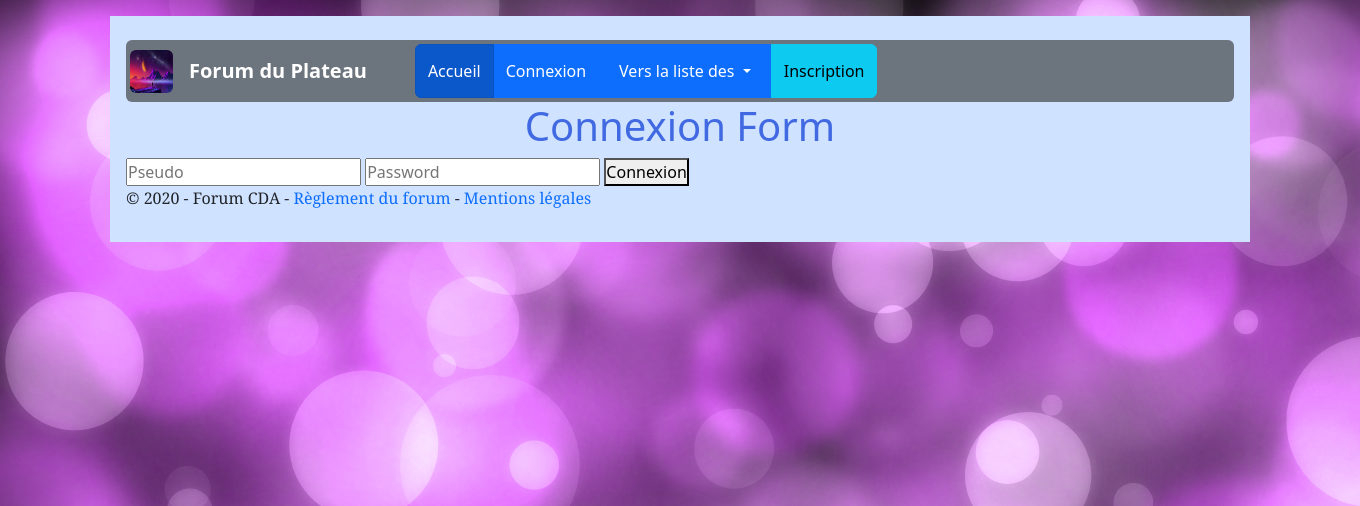
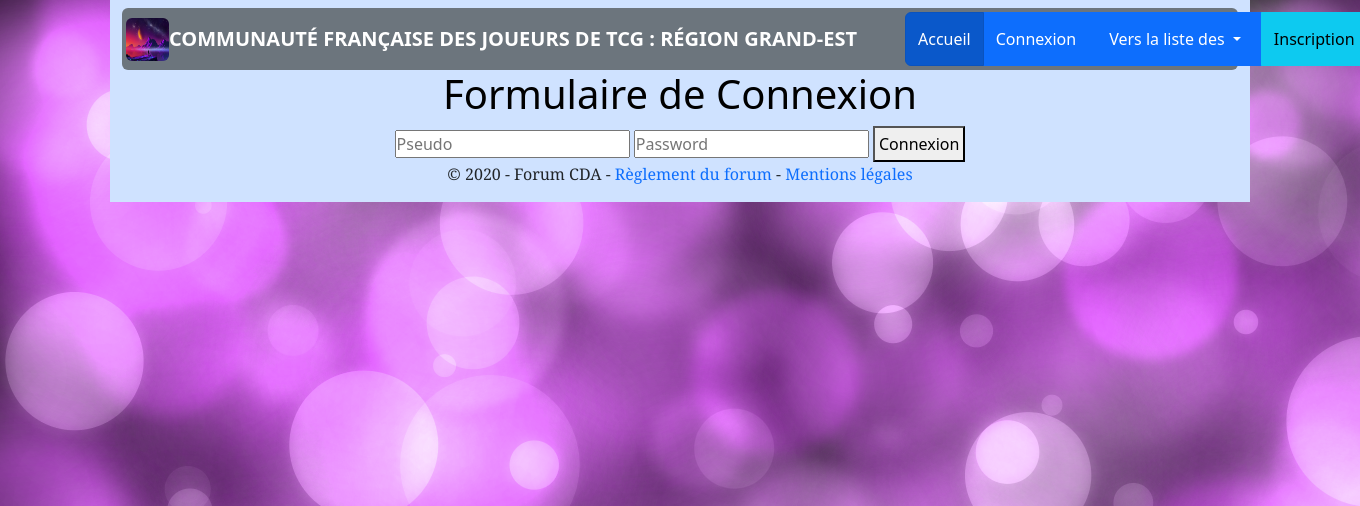
Before and after one commit to MeradRachid/ElanFormation-POO, a PHP site: the page made by forumPlateauRM/forumPlateauTCG/index.php in a window 1360 px wide. Shown: the top 506 px of the page. Run offline with PHP 8.4, Linux system fonts and the light colour scheme; some libraries are stand-ins or nearby versions.

Commit message:
Corrections d'erreurs mineurs effectuées

```diff
--- a/forumPlateauRM/forumPlateauTCG/controller/ForumController.php
+++ b/forumPlateauRM/forumPlateauTCG/controller/ForumController.php
@@ -76,7 +76,7 @@
 
         public function listUsers()
         {
-            $this->restrictTo("ROLE_ADMIN");
+            // $this->restrictTo("ROLE_ADMIN");
             $userManager = new UserManager();
 
             return
--- a/forumPlateauRM/forumPlateauTCG/model/managers/bddIndex.sql
+++ b/forumPlateauRM/forumPlateauTCG/model/managers/bddIndex.sql
@@ -52,9 +52,9 @@ CREATE TABLE Post
 INSERT INTO User (id_user, userName, registerDate, role, email, password)
 VALUES
 (1, "Mac Intosh", "2023-03-16 00:59:00", "ROLE_ADMIN", "sql@gmail.com", 'Test-12345678'),
-(2, "Lee Nux", "2023-03-20 ", "ROLE_USER", "user@gmail.com", 'Test-12345678'),
-(3, 'Wynn Doz', "2023-03-27 ", "ROLE_USER", 'test@gmail.com', 'Test-12345678'),
-(4, 'Oun Bunt&ucirc;', "2023-03-20 ", "ROLE_USER", 'test@test.fr', 'Test-12345678'),
+(2, "Lee Nux", "2023-03-20 09:09:09", "ROLE_USER", "user@gmail.com", 'Test-12345678'),
+(3, 'Wynn Doz', "2023-03-22 10:54:33", "ROLE_USER", 'test@gmail.com', 'Test-12345678'),
+(4, 'Oun Bunt&ucirc;', "2023-03-26 07:55:46", "ROLE_USER", 'test@test.fr', 'Test-12345678'),
 (5, 'Andr Ho&iuml;d', NULL, "ROLE_USER", 'i-bot@email.com', 'Test-12345678');
 
 -- >> insertion Categories :
--- a/forumPlateauRM/forumPlateauTCG/public/css/style.css
+++ b/forumPlateauRM/forumPlateauTCG/public/css/style.css
@@ -15,7 +15,7 @@
 
     h1
     {
-        color: royalblue;
+        color:black;
         text-align: center;
     }
 
--- a/forumPlateauRM/forumPlateauTCG/view/forum/detailPost.php
+++ b/forumPlateauRM/forumPlateauTCG/view/forum/detailPost.php
@@ -2,7 +2,7 @@
     $posts = $result["data"]['posts'];
 ?>
 
-    <h1>~ Bienvenue sur List Posts ~</h1>
+    <h1>~ Bienvenue ~</h1>
 
     <?php
         foreach($posts as $post)
--- a/forumPlateauRM/forumPlateauTCG/view/forum/detailTopic.php
+++ b/forumPlateauRM/forumPlateauTCG/view/forum/detailTopic.php
@@ -1,9 +1,10 @@
-<h1>~ Bienvenue sur Topic Detail ~</h1>
-
 <?php
 
     $posts = $result["data"]['posts'];
 ?>
+
+<h1>~ Bienvenue ~</h1>
+<h2 class="text-center"> Messages du Topic</h2>
 
 <?php
     foreach($posts as $post)
--- a/forumPlateauRM/forumPlateauTCG/view/home.php
+++ b/forumPlateauRM/forumPlateauTCG/view/home.php
@@ -1,5 +1,6 @@
 
-    <h1 class="text-center">~ Bienvenue sur le forum du "Plateau" ~</h1>
+    <h1 class="text-center">~ Bienvenue ~</h1>
+    <h2 class="text-center"> Accueil du Forum</h2>
 
 
 <div class="d-flex">
--- a/forumPlateauRM/forumPlateauTCG/view/layout.php
+++ b/forumPlateauRM/forumPlateauTCG/view/layout.php
@@ -7,23 +7,23 @@
     <script src="https://cdn.tiny.cloud/1/zg3mwraazn1b2ezih16je1tc6z7gwp5yd4pod06ae5uai8pa/tinymce/5/tinymce.min.js" referrerpolicy="origin"></script>
     <link rel="stylesheet" href="https://cdnjs.cloudflare.com/ajax/libs/font-awesome/5.13.0/css/all.min.css" integrity="sha256-h20CPZ0QyXlBuAw7A+KluUYx/3pK+c7lYEpqLTlxjYQ=" crossorigin="anonymous" />
     <link href="https://cdn.jsdelivr.net/npm/bootstrap@5.3.0-alpha1/dist/css/bootstrap.min.css" rel="stylesheet" integrity="sha384-GLhlTQ8iRABdZLl6O3oVMWSktQOp6b7In1Zl3/Jr59b6EGGoI1aFkw7cmDA6j6gD" crossorigin="anonymous">
-    <link rel="stylesheet" href="<?= PUBLIC_DIR ?>/css/style.css">
+    <link rel="stylesheet" href="public/css/style.css">
     <link rel="icon" type="image/png" href="public/img/moon.jpg">
     <title>FORUM DU PLATEAU</title>
 </head>
 
-<body class="p-3 mb-2 bg-secondary-subtle text-emphasis-secondary" background="public/img/bg_bggenerator_com.png">
-    <div id="wrapper" class="container p-3 mb-2 bg-primary-subtle text-emphasis-secondary">
+<body class="bg-secondary-subtle text-emphasis-secondary no-repeat" background="public/img/bg_bggenerator_com.png">
+    <div id="wrapper" class="container d-flex flex-column bg-primary-subtle">
        <div id="mainpage">
             <!-- c'est ici que les messages (erreur ou succès) s'affichent-->
             <h3 class="message" style="color: red"><?= App\Session::getFlash("error") ?></h3>
             <h3 class="message" style="color: green"><?= App\Session::getFlash("success") ?></h3>
 
             <header>
-            <nav class="d-flex align-items-center justify-content-center navbar navbar-expand-lg bg-secondary p-1 rounded" data-bs-theme="dark">
+            <nav class="d-flex align-items-center justify-content-between navbar navbar-expand-lg bg-secondary p-1 rounded" data-bs-theme="dark">
                 <a href="index.php?action=homePage"><img src="public/img/moon.jpg" alt="Logo" width="43px" height="43px" class="d-inline-block align-text-top rounded"></a>
-                <a class="navbar-brand ps-3" href="index.php?action=homePage"><strong> Forum du Plateau </strong></a>
-                <ul class="navbar-nav me-auto mb-2 mb-lg-0">
+                <a class="navbar-brand" href="index.php?action=homePage"><strong> COMMUNAUTÉ FRANÇAISE DES JOUEURS DE TCG : RÉGION GRAND-EST </strong></a>
+                <ul class="navbar-nav">
                     <li class="nav-item dropdown d-flex">
                         <ul class="d-flex align-items-center justify-content-center">
                             <?php
@@ -72,7 +72,7 @@
                 </nav>
            </header>
 
-           <main id="forum">
+           <main id="forum" class="d-flex flex-column">
 
                 <?= $page ?> <!-- C'est ici qu'on applique la temporisation de sortie avec $page == $content( ou $contenu) -->
 
@@ -80,7 +80,7 @@
 
        </div>
 
-       <footer>
+       <footer class="text-center">
             <p>&copy; 2020 - Forum CDA - <a href="/home/forumRules.html">Règlement du forum</a> - <a href="">Mentions légales</a></p>
             <!--<button id="ajaxbtn">Surprise en Ajax !</button> -> cliqué <span id="nbajax">0</span> fois-->
        </footer>
--- a/forumPlateauRM/forumPlateauTCG/view/security/login.php
+++ b/forumPlateauRM/forumPlateauTCG/view/security/login.php
@@ -1,9 +1,13 @@
-<h1> Connexion Form </h1>
+<h1> Formulaire de Connexion </h1>
 
-<form action="index.php?ctrl=security&action=login" method="post" enctype="multipart">
+<div class="d-flex justify-content-center">
 
-    <input type="text" name="userName" placeholder="Pseudo" required>
-    <input type="password" name="password" placeholder="Password" required>
+    <form action="index.php?ctrl=security&action=login" method="post" enctype="multipart">
 
-    <button type="submit" name="submit"> Connexion </button>
-</form>
+        <input type="text" name="userName" placeholder="Pseudo" required>
+        <input type="password" name="password" placeholder="Password" required>
+
+        <button type="submit" name="submit" class="p-1"> Connexion </button>
+    </form>
+
+</div>
--- a/forumPlateauRM/forumPlateauTCG/view/security/register.php
+++ b/forumPlateauRM/forumPlateauTCG/view/security/register.php
@@ -1,5 +1,6 @@
-<h1> Registration </h1>
+<h1> Formulaire d'inscription </h1>
 
+<div class="d-flex justify-content-center">
     <form action="index.php?ctrl=security&action=register" method="post" enctype="multipart">
 
         <input type="text" name="userName" placeholder="Pseudo" required>
@@ -7,5 +8,6 @@
         <input type="password" name="password" placeholder="Password" required>
         <input type="password" name="confirmPassword" placeholder="Confirm Password" required>
 
-    <button type="submit" name="submit"> Submit Registration </button>
+        <button type="submit" name="submit" class="p-1"> Inscription </button>
     </form>
+</div>
```
Also changed, not shown: forumPlateauRM/forumPlateauTCG/view/forum/detailCategory.php (+7 -6 lines), forumPlateauRM/forumPlateauTCG/view/forum/detailUser.php (+8 -8 lines), forumPlateauRM/forumPlateauTCG/view/forum/listCategories.php (+4 -3 lines), forumPlateauRM/forumPlateauTCG/view/forum/listTopics.php (+5 -4 lines), forumPlateauRM/forumPlateauTCG/view/forum/listUsers.php (+6 -15 lines). Lines whose indentation alone changed are shown as unchanged.
